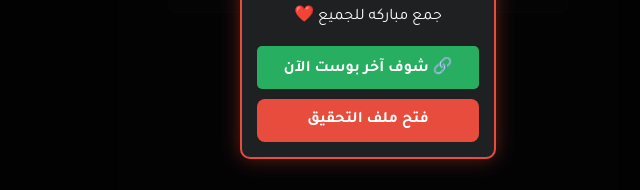
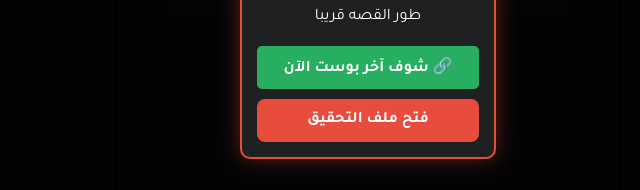
Before and after one commit to mohnadhhh90-arch/host, a plain HTML site: page game/index.html in a window 1280 px wide. Shown: the part 378-568 px from the top of the page, 272-912 px from the left. Drawn offline with Linux system fonts and the light colour scheme; no server answers.

Commit message:
Update index.html

```diff
--- a/game/index.html
+++ b/game/index.html
@@ -247,7 +247,7 @@
                 <span style="font-size: 2.5rem;">🚨</span>
                 <h3 style="color: #e74c3c; margin: 10px 0;">بلاغ عاجل من مكتب القضاه</h3>
                 <p style="font-size: 1rem; color: #fff; line-height: 1.6; margin: 15px 0;">
-                جمع مباركه للجميع ❤️
+              طور القصه قريبا
                 </p>
 
                 <!-- زرار اللينك المباشر للبوست -->
```
